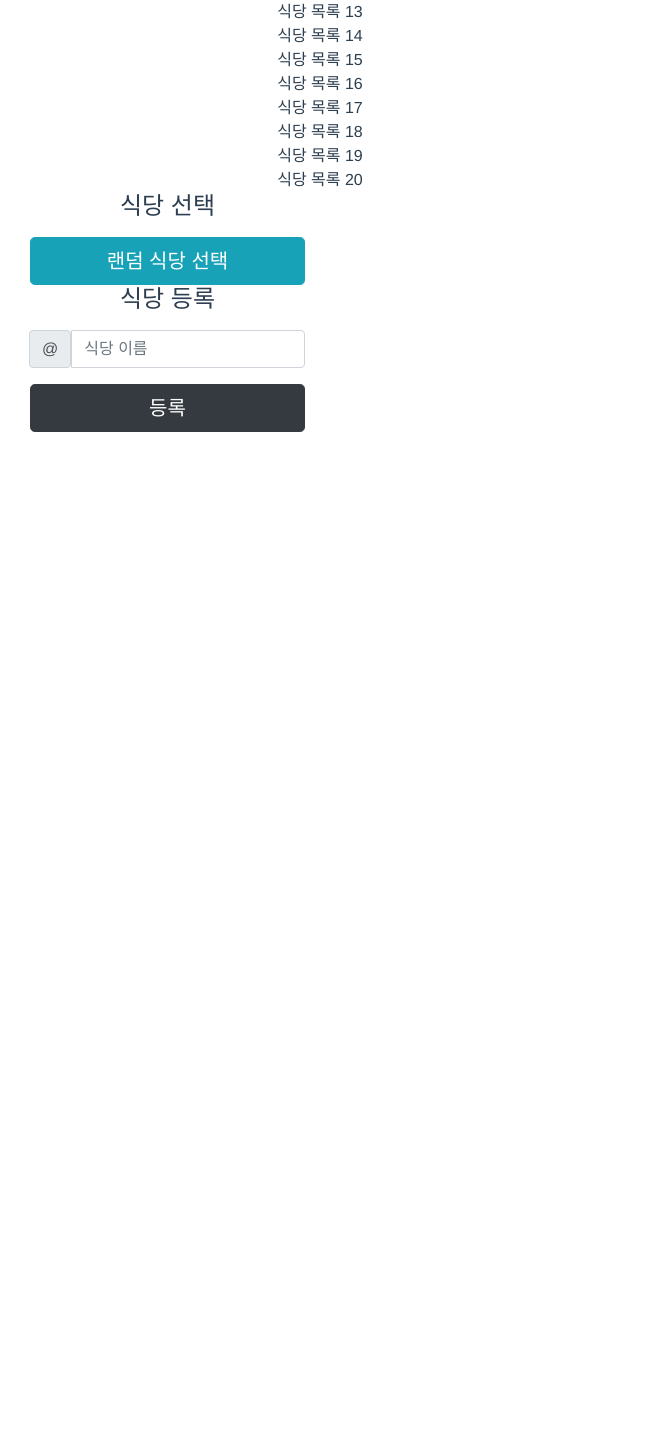
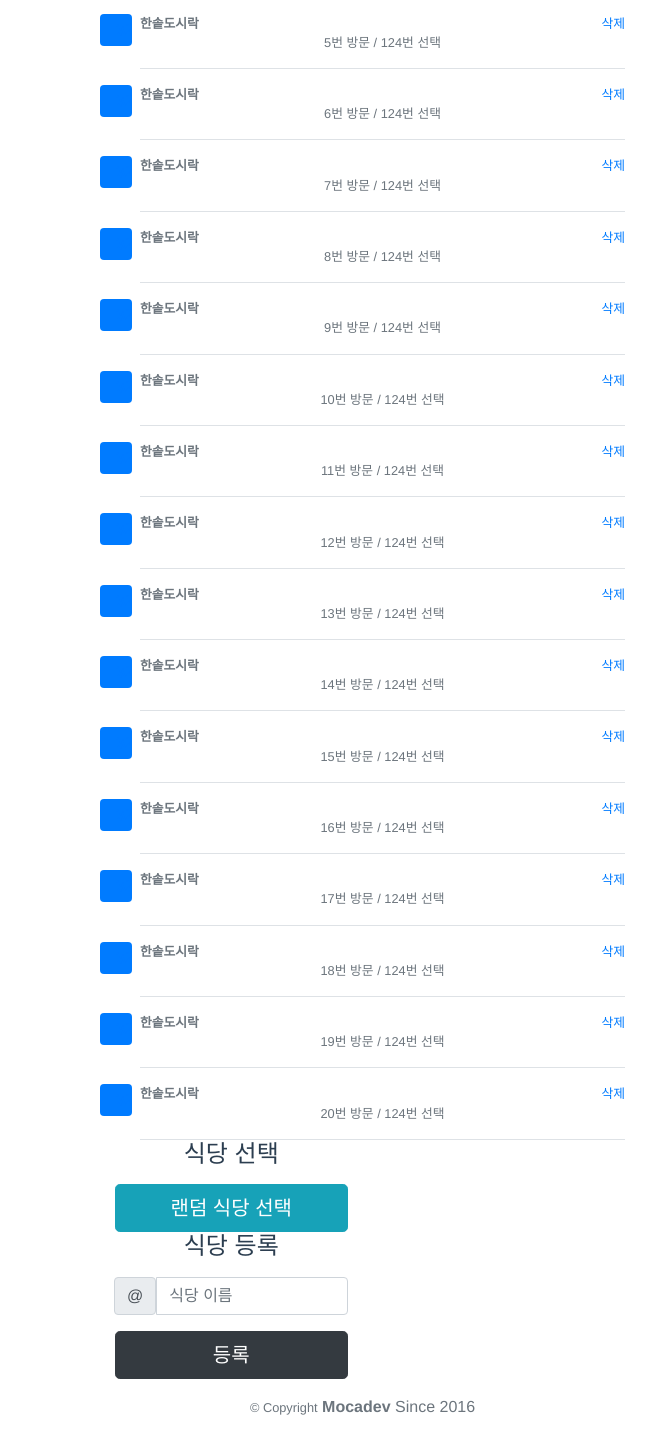
Before and after one commit to chcjswo/vue-lunch, a Vue app: page / in a window 1280 px wide. Shown: the part 862-2297 px from the top of the page, without its empty margins (0-659 px from the left). Before the commit the page ends 1294 px from the top, so only its background shows below. Built offline with nearby package versions, Linux system fonts and the light colour scheme.

Commit message:
1. Footer.vue 추가 2. Restaurant.vue 내용 수정 - 삭제 이벤트 추가

```diff
--- a/public/index.html
+++ b/public/index.html
@@ -11,7 +11,9 @@
     <noscript>
       <strong>We're sorry but <%= htmlWebpackPlugin.options.title %> doesn't work properly without JavaScript enabled. Please enable it to continue.</strong>
     </noscript>
-    <div id="app"></div>
+    <div class="container">
+      <div id="app"></div>
+    </div>
     <!-- built files will be auto injected -->
   </body>
 </html>
--- a/src/App.vue
+++ b/src/App.vue
@@ -6,6 +6,7 @@
         <Restaurant v-for="(data, i) in 20" :key="i" :data="data" />
         <Choice />
         <Regist />
+        <Footer />
     </div>
 </template>
 
@@ -15,6 +16,7 @@
     import Restaurant from "./components/Restaurant";
     import Choice from "./components/Choice";
     import Regist from "./components/Regist";
+    import Footer from "./components/Footer";
 
     export default {
         name: 'App',
@@ -23,7 +25,8 @@
             TodayLunch,
             Restaurant,
             Choice,
-            Regist
+            Regist,
+            Footer
         }
     }
 </script>
--- a/src/components/Choice.vue
+++ b/src/components/Choice.vue
@@ -1,5 +1,6 @@
 <template>
-    <div class="col-md-6 order-md-2" style="user-select: auto;"><h4 class="mb-3" style="user-select: auto;">식당 선택</h4>
+    <div class="col-md-6 order-md-2" style="user-select: auto;">
+        <h4 class="mb-3" style="user-select: auto;">식당 선택</h4>
         <div class="mb-3" style="user-select: auto;"></div>
         <button class="btn btn-info btn-lg btn-block choiceRestaurant" style="user-select: auto;">랜덤 식당 선택</button>
     </div>
--- /dev/null
+++ b/src/components/Footer.vue
@@ -0,0 +1,19 @@
+<template>
+    <footer class="footer mt-auto py-3" style="text-align: center; user-select: auto;">
+        <div class="container" style="user-select: auto;">
+            <div class="text-muted" style="user-select: auto;"><small style="user-select: auto;">©
+                Copyright</small><strong style="user-select: auto;"> Mocadev </strong>Since 2016
+            </div>
+        </div>
+    </footer>
+</template>
+
+<script>
+    export default {
+        name: "Footer"
+    }
+</script>
+
+<style scoped>
+
+</style>
--- a/src/components/Restaurant.vue
+++ b/src/components/Restaurant.vue
@@ -1,6 +1,22 @@
 <template>
-    <div>
-        식당 목록 {{data}}
+    <div class="media text-muted pt-3" id="r-5ccb9cf62bf5940ea2299e33" style="user-select: auto;">
+        <svg class="bd-placeholder-img mr-2 rounded" width="32" height="32" xmlns="http://www.w3.org/2000/svg"
+             preserveAspectRatio="xMidYMid slice" focusable="false" role="img" aria-label="Placeholder: 32x32"
+             style="user-select: auto;">
+            <title style="user-select: auto;"></title>
+            <rect width="100%" height="100%" fill="#007bff" style="user-select: auto;"></rect>
+            <text x="50%" y="50%" fill="#007bff" dy=".3em" style="user-select: auto;">32x32</text>
+        </svg>
+        <div class="media-body pb-3 mb-0 small lh-125 border-bottom border-gray" style="user-select: auto;">
+            <div class="d-flex justify-content-between align-items-center w-100" style="user-select: auto;">
+                <strong class="text-gray-dark" style="user-select: auto;">한솥도시락</strong>
+                <a href="#" v-on:click="onClickRemove('5ccb9cf62bf5940ea2299e33', '한솥도시락', data)" style="user-select: auto;">삭제</a>
+            </div>
+            <span class="d-block" style="user-select: auto;">
+                <span style="user-select: auto;">{{data}}</span>번 방문 /
+                <span style="user-select: auto;">124</span>번 선택
+            </span>
+        </div>
     </div>
 </template>
 
@@ -8,8 +24,15 @@
     export default {
         name: "Restaurant",
         props: {
-            data: String,
+            data: Number,
         },
+        methods: {
+            onClickRemove(seq, name, type) {
+                console.log("seq => ", seq);
+                console.log("name => ", name);
+                console.log("type => ", type);
+            }
+        }
     }
 </script>
 
```
Also changed, not shown: src/components/Regist.vue (+7 -5 lines).
